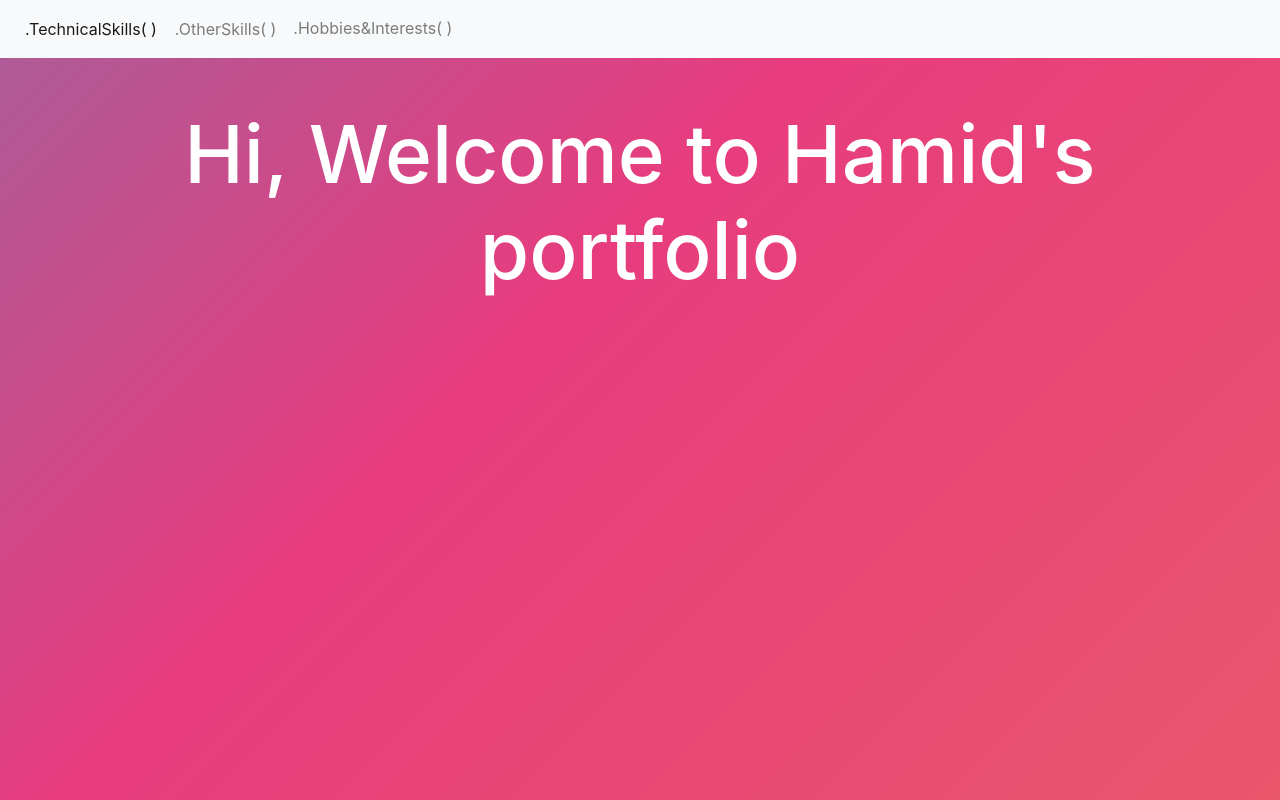
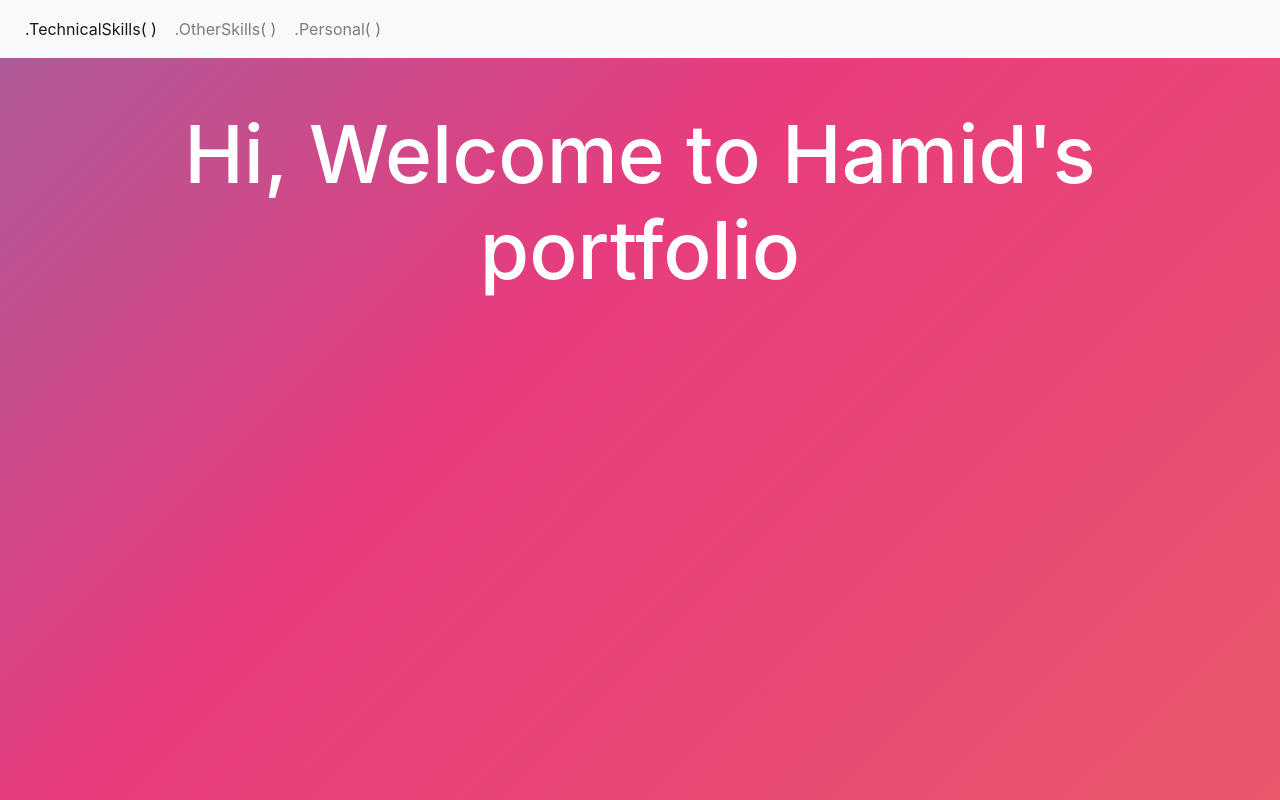
Before and after one commit to hamidval/dev-website, a React (Create React App) app: page /#/ in a window 1280 px wide. Shown: the top 800 px of the page. Built offline with nearby package versions, Linux system fonts and the light colour scheme.

Commit message:
finishing personal section

```diff
--- a/src/components/Home.js
+++ b/src/components/Home.js
@@ -19,6 +19,8 @@ class Home extends Component {
         super(props);
         this.scrollDiv = createRef();
         this.otherSkills = createRef();
+        this.personalSkills = createRef();
+
 
         this.state = {
             chosenTechSkill: null,
@@ -49,7 +51,7 @@ class Home extends Component {
                         <button class="nav-link btn btn-link" href="#otherSkills" onClick={() => {this.otherSkills.current.scrollIntoView({ behavior: 'smooth' }); }}>.OtherSkills( )</button>
                     </li>
                     <li class="nav-item">
-                        <a class="nav-link" href="#">.Hobbies&Interests( )</a>
+                        <button class="nav-link btn btn-link" href="#personalSkills" onClick={() => {this.personalSkills.current.scrollIntoView({ behavior: 'smooth' }); }}>.Personal( )</button>
                     </li>
 
 
@@ -61,6 +63,16 @@ class Home extends Component {
                 <div id="page1" class="page">
                     <div class="container">
                     <h1 class="pt-5">Hi, Welcome to Hamid's portfolio</h1>
+
+                    {/* <div className='row'>
+                            <div className='col-9'>
+                                <input className='form form-control'/>
+                            </div>
+                            <div className='col-3'>
+                                <button className="btn btn-primary">search</button>
+                            </div>
+
+                        </div> */}
                     </div>
 
                 </div>
@@ -239,7 +251,7 @@ class Home extends Component {
 
                 <div id="page4" >
                     <div class="page container">
-                    <h2 id="otherSkills" ref={this.otherSkills}>Personal</h2>
+                    <h2 id="personalSkills" ref={this.personalSkills}>Personal</h2>
                         <div class="card-container-other mt-4">
 
                                 <div class={'card card-body personal-card fitness '+(this.state.chosenOtherSkill == 0? "expand": null)} onClick={()=>{this.setState({chosenOtherSkill: 0})}}>
--- a/src/components/home.css
+++ b/src/components/home.css
@@ -188,3 +188,7 @@ h1{
 .podcasts {
     color: lightgreen !important
 }
+
+.search{
+    display: inline;
+}
```
